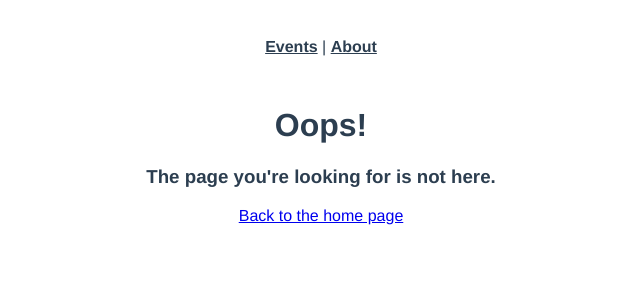
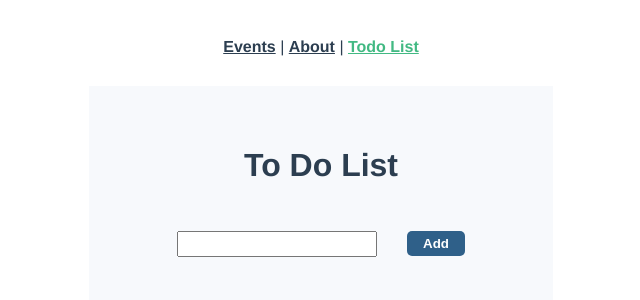
Before and after one commit to LetaSonce/real-world-vue, a Vue app: page /todoapp in a window 1280 px wide. Shown: the top 300 px of the page, without its empty margins (319-959 px from the left). Built offline with nearby package versions, Linux system fonts and the light colour scheme.

Commit message:
feat: add app todo-list

```diff
--- a/src/App.vue
+++ b/src/App.vue
@@ -14,7 +14,8 @@
       <div class="wrapper">
         <nav>
           <RouterLink :to="{ name: 'EventList' }">Events</RouterLink> |
-          <RouterLink :to="{ name: 'about' }">About</RouterLink>
+          <RouterLink :to="{ name: 'about' }">About</RouterLink> |
+          <RouterLink :to="{ name: 'TodoList' }">Todo List</RouterLink>
         </nav>
       </div>
     </header>
--- /dev/null
+++ b/src/components/TodoList/TodoApp.vue
@@ -0,0 +1,22 @@
+<script setup>
+import TodoForm from './TodoForm.vue'
+import TodoList from './TodoList.vue'
+</script>
+
+<template>
+  <div class="todo-app">
+    <h1>To Do List</h1>
+    <todo-form />
+    <todo-list />
+  </div>
+</template>
+
+<style scoped>
+.todo-app {
+  padding: 5vh;
+  min-height: 100vh;
+  width: 30vw;
+  background-color: #f7f9fc;
+  margin: 0 auto;
+}
+</style>
--- /dev/null
+++ b/src/components/TodoList/TodoForm.vue
@@ -0,0 +1,53 @@
+<script setup>
+import { ref } from 'vue'
+import { useTodoListStore } from '@/stores/todoList'
+
+const todo = ref('')
+const store = useTodoListStore()
+
+function addItemAndClear(item) {
+  if (item.length === 0) {
+    return
+  }
+  store.addTodo(item)
+  todo.value = ''
+}
+</script>
+
+<template>
+  <div>
+    <form @submit.prevent="addItemAndClear(todo)">
+      <input v-model="todo" type="text" /><button>Add</button>
+    </form>
+  </div>
+</template>
+
+<style scoped>
+form {
+  margin-bottom: 15px;
+}
+input {
+  margin-top: 25px;
+  margin-bottom: 15px;
+  height: 20px;
+  width: 50%;
+}
+button {
+  margin-left: 30px;
+  background-color: #2f6089;
+  padding: 5px 10px;
+  border: none;
+  border-radius: 5px;
+  font-weight: 800;
+  color: white;
+  width: 15%;
+}
+.alert-div {
+  min-height: 25px;
+}
+.alert {
+  color: #d1495b;
+  font-size: 1em;
+  font-weight: 600;
+}
+</style>
--- /dev/null
+++ b/src/components/TodoList/TodoList.vue
@@ -0,0 +1,43 @@
+<script setup>
+import { useTodoListStore } from '@/stores/todoList'
+import { storeToRefs } from 'pinia'
+
+const store = useTodoListStore()
+
+const { todoList } = storeToRefs(store)
+
+const { toggleCompleted, deleteTodo } = store
+</script>
+
+<template>
+  <div>
+    <div v-for="todo in todoList" :key="todo.id" class="item">
+      <div class="content">
+        <span :class="{ completed: todo.completed }">{{ todo.item }}</span>
+        <span @click.stop="toggleCompleted(todo.id)">&#10004;</span>
+        <span @click="deleteTodo(todo.id)" class="x">&#10060;</span>
+      </div>
+    </div>
+  </div>
+</template>
+
+<style scoped>
+span {
+  margin: 0 10px;
+  cursor: pointer;
+}
+.item {
+  display: flex;
+  justify-content: center;
+}
+.content {
+  display: flex;
+  font-size: 1.5em;
+  justify-content: space-between;
+  width: 80vw;
+  padding: 5px;
+}
+.completed {
+  text-decoration: line-through;
+}
+</style>
--- a/src/router/index.js
+++ b/src/router/index.js
@@ -7,6 +7,7 @@
 import AboutView from '@/views/AboutView.vue'
 import NotFound from '@/views/NotFound.vue'
 import NetworkError from '@/views/NetworkError.vue'
+import TodoApp from '@/components/TodoList/TodoApp.vue'
 
 const router = createRouter({
   history: createWebHistory(import.meta.env.BASE_URL),
@@ -66,6 +67,11 @@
       path: '/network-error',
       name: 'NetworkError',
       component: NetworkError
+    },
+    {
+      path: '/todoapp',
+      name: 'TodoList',
+      component: TodoApp,
     }
   ]
 })
--- /dev/null
+++ b/src/stores/todoList.js
@@ -0,0 +1,25 @@
+import { defineStore } from 'pinia'
+
+export const useTodoListStore = defineStore('todoList', {
+  state: () => ({
+    todoList: [],
+    id: 0
+  }),
+  actions: {
+    addTodo(item) {
+      this.todoList.push({ item, id: this.id++, completed: false })
+    },
+    deleteTodo(itemId) {
+      this.todoList = this.todoList.filter((object) => {
+        return object.id !== itemId
+      })
+    },
+    toggleCompleted(idToFind) {
+      console.log(idToFind)
+      const todo = this.todoList.find((obj) => obj.id === idToFind)
+      if (todo) {
+        todo.completed = !todo.completed
+      }
+    }
+  }
+})
```
Also changed, not shown: src/stores/counter.js (deleted, +0 -12 lines).
